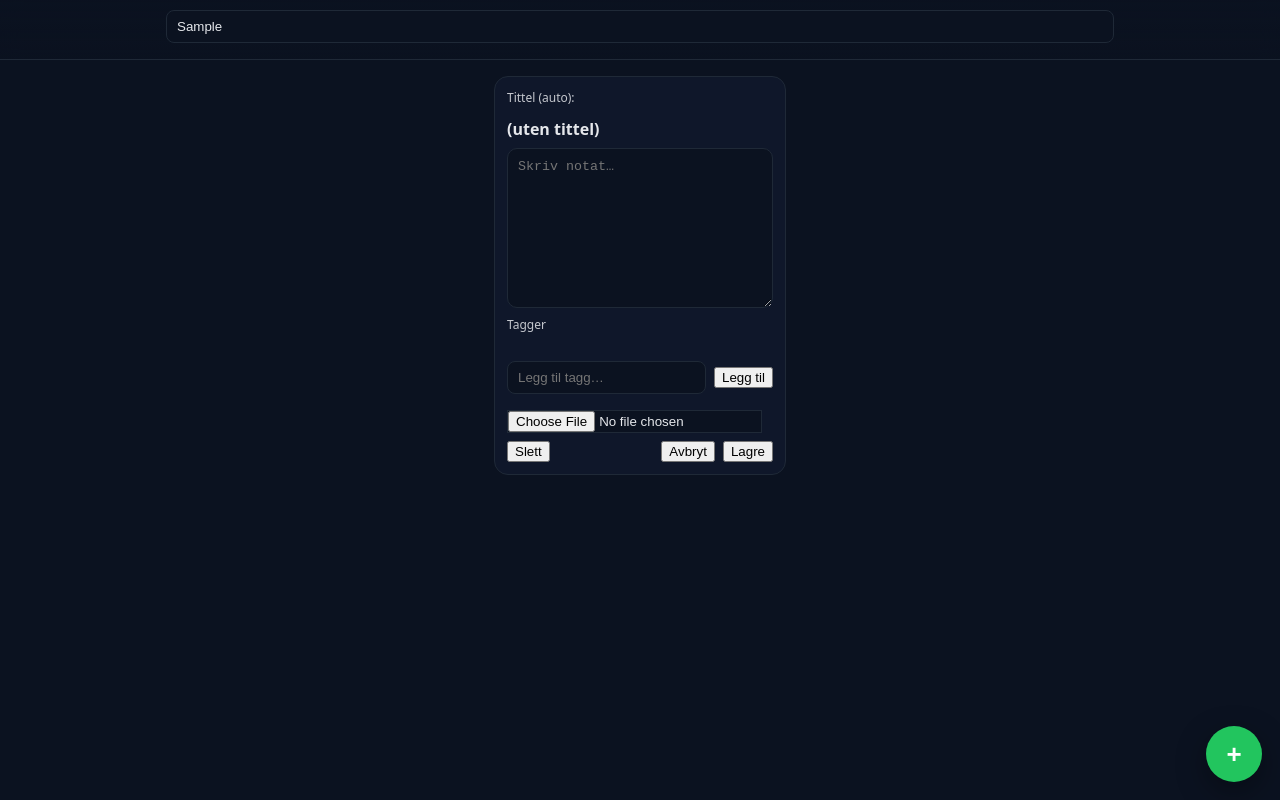
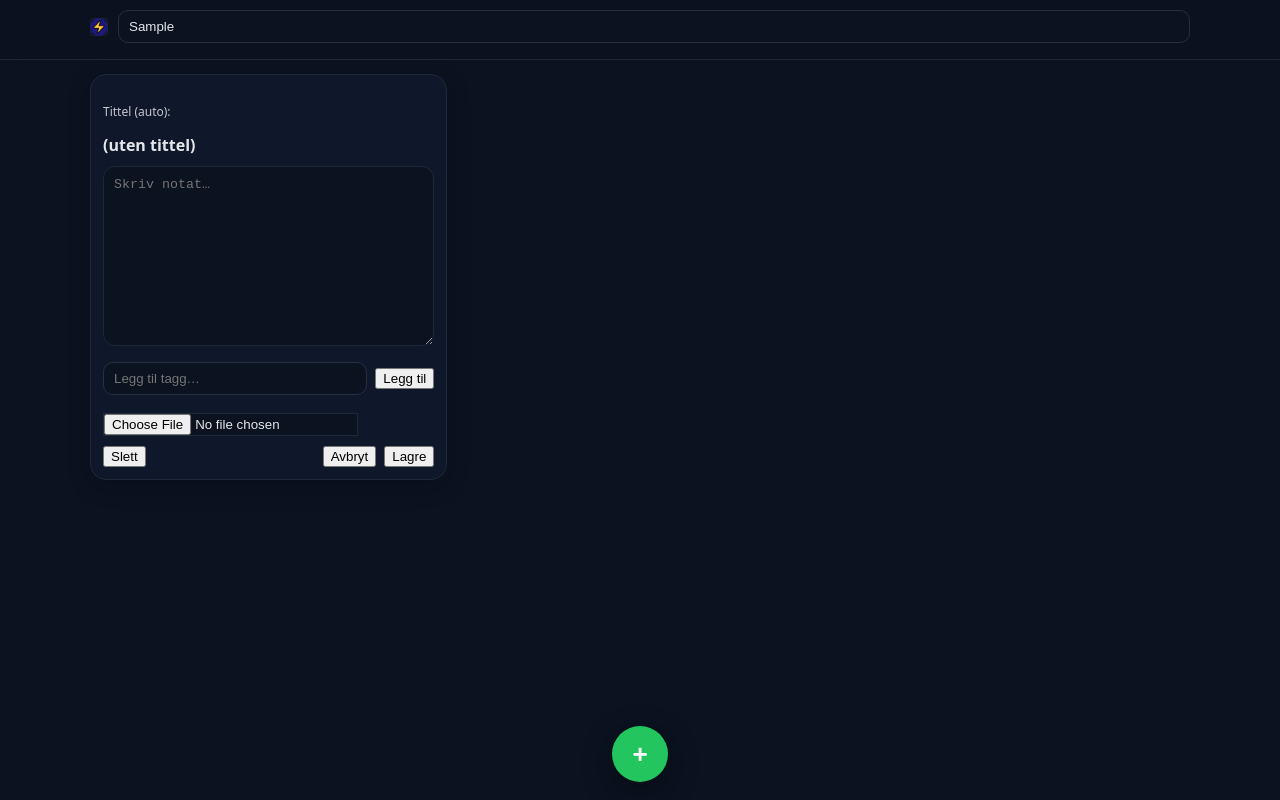
Before and after one commit to heartbar369/storm, a React (Vite) app: page / in a window 1280 px wide. Both pictures are taken after typing "Sample" into the empty fields and a click on the button "Nytt notat". Built offline with nearby package versions, Linux system fonts and the light colour scheme.

Commit message:
build: fix postcss esm config

```diff
--- a/src/App.tsx
+++ b/src/App.tsx
@@ -13,12 +13,27 @@ function useDebouncedSave(notes: Note[]) {
   useEffect(() => { save(notes); }, [notes, save]);
 }
 
+/** Stopwords (no/en – enkel liste) */
+const STOP = new Set([
+  'og','i','på','til','det','en','et','jeg','du','vi','dere','er','som','av','med','for','ikke','å','eller','men','de','der','den','det','the','a','an','of','in','on','to','is','are','be','as','at','by','for','and','or','not'
+]);
+
+/** Tokenizer av brødtekst */
+function extractTokens(text: string): string[] {
+  const m = text.toLowerCase().match(/[\p{L}\p{N}_-]+/gu) || [];
+  return m.filter(w =>
+    w.length >= 2 &&
+    !STOP.has(w) &&
+    !/^\d+$/.test(w)
+  );
+}
+
 function TagPill({ tag, onClick, onRemove, asButton = true }: { tag: string; onClick?: () => void; onRemove?: () => void; asButton?: boolean }) {
   const bg = ensureContrastBgForWhite(colorForTag(tag));
   const El: any = asButton ? 'button' : 'span';
   return (
     <El className="tagpill" style={{ background: bg }} onClick={onClick}>
-      <span>#{tag}</span>
+      <span>{tag}</span>
       {onRemove && <span className="x" onClick={(e) => { e.stopPropagation(); onRemove(); }}>×</span>}
     </El>
   );
@@ -31,17 +46,9 @@ function useNotes() {
 }
 
 function TopBar({
-  notes,
-  selected,
-  setSelected,
-  draftOpen,
-  onAddTagToDraft
+  notes, selected, setSelected, draftOpen, onAddTagToDraft
 }: {
-  notes: Note[];
-  selected: string[];
-  setSelected: (tags: string[]) => void;
-  draftOpen: boolean;
-  onAddTagToDraft: (t: string) => void;
+  notes: Note[]; selected: string[]; setSelected: (tags: string[]) => void; draftOpen: boolean; onAddTagToDraft: (t: string) => void;
 }) {
   const [input, setInput] = useState('');
   const baseScores = useMemo(() => tagBaseScores(notes), [notes]);
@@ -61,12 +68,10 @@ function TopBar({
     setSelected(selected.includes(t) ? selected.filter(x => x !== t) : [...selected, t]);
     window.scrollTo({ top: 0, behavior: 'smooth' });
   }
-
   function onEnter() {
     const top = (typeahead[0] || input.trim());
     if (!top) return;
-    if (draftOpen) onAddTagToDraft(top);
-    else toggleFilterTag(top);
+    if (draftOpen) onAddTagToDraft(top); else toggleFilterTag(top);
     setInput('');
   }
 
@@ -74,16 +79,24 @@ function TopBar({
     <div className="topbar">
       <div className="topbar-inner">
         <div className="row" style={{ gap: 10 }}>
+          {/* Valgte filter-tagger */}
           {selected.map(t => (
             <TagPill key={t} tag={t} onClick={() => toggleFilterTag(t)} onRemove={() => toggleFilterTag(t)} />
           ))}
-          <input className="input" placeholder={draftOpen ? 'Legg til tagg i notat…' : 'Søk/velg tagg…'} value={input}
+
+          {/* Lite ikon + søk/input */}
+          <img className="logo" src="/icons/icon-192.png" alt="Storm" />
+          <input
+            className="input"
+            placeholder={draftOpen ? 'Legg til tagg i notat…' : 'Søk/velg tagg…'}
+            value={input}
             onChange={(e) => setInput(e.target.value)}
-            onKeyDown={(e) => { if (e.key === 'Enter') onEnter(); }} />
-          {selected.length > 0 && (
-            <button className="clear" onClick={() => setSelected([])}>Tøm</button>
-          )}
+            onKeyDown={(e) => { if (e.key === 'Enter') onEnter(); }}
+          />
+
+          {selected.length > 0 && <button className="clear" onClick={() => setSelected([])}>Tøm</button>}
         </div>
+
         {input && (
           <div className="topbar-suggest-list">
             {typeahead.map(t => (
@@ -103,13 +116,11 @@ function TopBar({
   );
 }
 
+/* Lesekort: tagger over innholdet */
 function ReadCard({ note, onEdit, onClickTag }: { note: Note; onEdit: () => void; onClickTag: (t: string) => void; }) {
   const bodyPreview = note.body.split(/\r\n|\n|\r|\u2028|\u2029/).join('\n');
   return (
     <div className="card">
-      {note.image && <img src={note.image} alt="" />}
-      <h3>{note.title || '(uten tittel)'}</h3>
-      <p>{bodyPreview}</p>
       <div className="tags">
         {note.tags.map(t => (
           <span key={t} onClick={(e) => { e.stopPropagation(); onClickTag(t); }}>
@@ -117,6 +128,9 @@ function ReadCard({ note, onEdit, onClickTag }: { note: Note; onEdit: () => void
           </span>
         ))}
       </div>
+      {note.image && <img src={note.image} alt="" />}
+      <h3>{note.title || '(uten tittel)'}</h3>
+      <p>{bodyPreview}</p>
       <div className="edit-actions">
         <button className="ghost" onClick={onEdit}>Rediger</button>
         <span className="small">Oppdatert: {new Date(note.updatedAt || note.createdAt).toLocaleString()}</span>
@@ -125,17 +139,10 @@ function ReadCard({ note, onEdit, onClickTag }: { note: Note; onEdit: () => void
   );
 }
 
+/* Redigeringskort: tagger over textarea + live forslag under */
 function EditCard({
-  note,
-  onSave,
-  onDelete,
-  onCancel
-}: {
-  note: Note;
-  onSave: (n: Note) => void;
-  onDelete: (id: string) => void;
-  onCancel: () => void;
-}) {
+  note, onSave, onDelete, onCancel
+}: { note: Note; onSave: (n: Note) => void; onDelete: (id: string) => void; onCancel: () => void; }) {
   const [body, setBody] = useState(note.body);
   const [tags, setTags] = useState<string[]>(note.tags);
   const [tagInput, setTagInput] = useState('');
@@ -145,36 +152,40 @@ function EditCard({
   const [cursorWord, setCursorWord] = useState<string | null>(null);
 
   useEffect(() => { setBody(note.body); setTags(note.tags); setImage(note.image); }, [note.id]);
-
   const title = useMemo(() => computedTitleFromBody(body), [body]);
 
-  // All tags in storage (for suggestions)
-  const candidateTags = useMemo(() => {
-    const all = new Set<string>();
+  // Tidligere lagrede tagger (fra alle notater), minus de vi allerede har
+  const knownTags = useMemo(() => {
+    const s = new Set<string>();
     try {
       const raw = localStorage.getItem('storm_notes');
       if (raw) {
-        const arr = JSON.parse(raw) as Note[];
-        for (const n of arr) for (const t of n.tags) all.add(t);
+        (JSON.parse(raw) as Note[]).forEach(n => n.tags.forEach(t => s.add(t)));
       }
     } catch {}
-    return Array.from(all).filter(t => !tags.includes(t));
+    tags.forEach(t => s.delete(t));
+    return s;
   }, [tags]);
 
-  // Frequency map
-  const freq: Record<string, number> = useMemo(() => {
+  // Frekvens for kjent tag i alle notater (for boost)
+  const knownFreq: Record<string, number> = useMemo(() => {
     const f: Record<string, number> = {};
     try {
       const raw = localStorage.getItem('storm_notes');
       if (raw) {
-        const arr = JSON.parse(raw) as Note[];
-        for (const n of arr) for (const t of n.tags) f[t] = (f[t] || 0) + 1;
+        (JSON.parse(raw) as Note[]).forEach(n => n.tags.forEach(t => { f[t] = (f[t] || 0) + 1; }));
       }
     } catch {}
     return f;
   }, []);
 
-  // Simple co-occurrence proxy to current tags
+  const tokens = useMemo(() => extractTokens(body), [body]);
+  const tokenFreq: Record<string, number> = useMemo(() => {
+    const f: Record<string, number> = {};
+    for (const w of tokens) f[w] = (f[w] || 0) + 1;
+    return f;
+  }, [tokens]);
+
   const coScore = (t: string) => tags.reduce((s, ex) => s + (ex && t ? 1 : 0), 0);
 
   function addTag(t: string) {
@@ -199,7 +210,7 @@ function EditCard({
     onSave({ ...note, body, title, tags, image, updatedAt: Date.now() });
   }
 
-  // Extract word at cursor
+  // Word ved markør / seleksjon → chip for "legg til tagg"
   function getWordAt(text: string, pos: number) {
     const left = text.slice(0, pos);
     const right = text.slice(pos);
@@ -208,16 +219,13 @@ function EditCard({
     const word = ((leftMatch?.[0] || '') + (rightMatch?.[0] || '')) || '';
     return word.trim();
   }
-
   function handleSelectOrInput() {
-    const ta = textRef.current;
-    if (!ta) return;
+    const ta = textRef.current; if (!ta) return;
     const start = ta.selectionStart ?? 0;
     const end = ta.selectionEnd ?? 0;
     if (end > start) {
-      const sel = ta.value.slice(start, end).trim();
-      const clean = sel.replace(/^[#]+/, '').slice(0, 40);
-      setSelectedWord(clean || null);
+      const sel = ta.value.slice(start, end).trim().replace(/^[#]+/, '').slice(0, 40);
+      setSelectedWord(sel || null);
     } else {
       setSelectedWord(null);
       const w = getWordAt(ta.value, start);
@@ -225,29 +233,60 @@ function EditCard({
     }
   }
 
-  // Suggestions from tagInput box (explicit) + contextual based on cursorWord
-  const inputSuggestions = useMemo(() => {
-    const q = tagInput.trim().toLowerCase();
-    if (!q) return [] as string[];
-    const score = (t: string) => (freq[t] || 0) + 3 * coScore(t) + (t.toLowerCase().startsWith(q) ? 2 : (t.toLowerCase().includes(q) ? 0.5 : 0));
-    const pool = candidateTags.filter(t => t.toLowerCase().includes(q));
-    return pool.sort((a,b)=> score(b)-score(a)).slice(0, 10);
-  }, [tagInput, candidateTags, freq, tags]);
+  // Live forslag: (1) smarte forslag fra brødtekst, (2) kontekst ved markøren, (3) eksplisitt input-boks
+  const smartSuggestions = useMemo(() => {
+    // Kandidater = ord i teksten + kjente tagger som overlapper ordene
+    const fromText = Object.keys(tokenFreq);
+    const set = new Set<string>(fromText);
+    // inkluder kjente tagger
+    knownTags.forEach(t => set.add(t));
+
+    // score: freq i tekst + boost for eksisterende tagger + co-occurrence + liten lengdebonus
+    const score = (t: string) =>
+      (tokenFreq[t] || 0) * 1.0 +
+      (knownFreq[t] ? 3 : 0) +
+      coScore(t) * 2 +
+      Math.min(0.4, Math.max(0, (t.length - 2)) * 0.02);
+
+    const out = Array.from(set)
+      .filter(t => !tags.includes(t))
+      .sort((a,b) => score(b) - score(a))
+      .slice(0, 10);
+    return out;
+  }, [tokenFreq, knownTags, knownFreq, tags]);
 
   const contextualSuggestions = useMemo(() => {
     const w = (cursorWord || '').toLowerCase();
     if (!w || w.length < 2) return [] as string[];
-    const score = (t: string) => (freq[t] || 0) + 2 * coScore(t) + (t.toLowerCase().startsWith(w) ? 2 : (t.toLowerCase().includes(w) ? 0.5 : 0));
-    const pool = candidateTags.filter(t => t.toLowerCase().includes(w));
+    const pool = Array.from(knownTags).filter(t => t.toLowerCase().includes(w));
+    // Boost prefix
+    const score = (t: string) => (knownFreq[t] || 0) + (t.toLowerCase().startsWith(w) ? 2 : (t.toLowerCase().includes(w) ? 0.5 : 0)) + coScore(t);
     return pool.sort((a,b)=> score(b)-score(a)).slice(0, 8);
-  }, [cursorWord, candidateTags, freq, tags]);
+  }, [cursorWord, knownTags, knownFreq, tags]);
+
+  const inputSuggestions = useMemo(() => {
+    const q = tagInput.trim().toLowerCase();
+    if (!q) return [] as string[];
+    const pool = Array.from(knownTags).filter(t => t.toLowerCase().includes(q));
+    const score = (t: string) => (knownFreq[t] || 0) + 3 * coScore(t) + (t.toLowerCase().startsWith(q) ? 2 : (t.toLowerCase().includes(q) ? 0.5 : 0));
+    return pool.sort((a,b)=> score(b)-score(a)).slice(0, 10);
+  }, [tagInput, knownTags, knownFreq, tags]);
 
   return (
     <div className="editcard">
+      {/* TAGGER OVER NOTATET */}
+      <div className="tags">
+        {tags.map(t => (<TagPill key={t} tag={t} onRemove={() => removeTag(t)} />))}
+      </div>
+
+      {/* BILDE */}
       {image && <img src={image} alt="" />}
+
+      {/* TITTEL */}
       <div className="small">Tittel (auto):</div>
       <div style={{ fontWeight: 700, marginTop: 4 }}>{title || '(uten tittel)'}</div>
 
+      {/* BODY */}
       <textarea
         ref={textRef}
         value={body}
@@ -255,32 +294,37 @@ function EditCard({
         onSelect={handleSelectOrInput}
         onKeyUp={handleSelectOrInput}
         placeholder="Skriv notat…"
-        style={{ width: '100%', minHeight: 160, padding: 10, borderRadius: 10 }}
+        style={{ width: '100%', minHeight: 180, padding: 10, borderRadius: 12 }}
       />
 
-      {/* Quick action when selecting a word */}
+      {/* RASK CHIP PÅ MARKERT ORD */}
       {selectedWord && selectedWord.length > 0 && (
         <div className="suggestion-bar">
-          <button className="suggestion-pill" onClick={() => { addTag(selectedWord); setSelectedWord(null); }}>Legg til tagg: {selectedWord}</button>
+          <button className="suggestion-pill" onClick={() => { addTag(selectedWord); setSelectedWord(null); }}>
+            Legg til tagg: {selectedWord}
+          </button>
         </div>
       )}
 
-      {/* Contextual suggestions while typing */}
-      {contextualSuggestions.length > 0 && (
+      {/* LIVE FORSLAG RETT UNDER NOTATET (fra tekst + kjente tagger) */}
+      {smartSuggestions.length > 0 && (
         <div className="suggestion-bar">
-          {contextualSuggestions.map(t => (
-            <button key={t} className="suggestion-pill" onClick={() => addTag(t)}>#{t}</button>
+          {smartSuggestions.map(t => (
+            <button key={t} className="suggestion-pill" onClick={() => addTag(t)}>{t}</button>
           ))}
         </div>
       )}
 
-      <div className="small">Tagger</div>
-      <div className="tag-suggestion-list">
-        {tags.map(t => (
-          <TagPill key={t} tag={t} onRemove={() => removeTag(t)} />
-        ))}
-      </div>
+      {/* KONTEKST BASERT PÅ ORD VED MARKØREN */}
+      {contextualSuggestions.length > 0 && (
+        <div className="suggestion-bar">
+          {contextualSuggestions.map(t => (
+            <button key={t} className="suggestion-pill" onClick={() => addTag(t)}>{t}</button>
+          ))}
+        </div>
+      )}
 
+      {/* EKSPISITT INPUTBOKS FOR TAGG */}
       <div className="row" style={{ marginTop: 6 }}>
         <input className="input" placeholder="Legg til tagg…" value={tagInput}
           onChange={(e) => setTagInput(e.target.value)}
@@ -288,17 +332,19 @@ function EditCard({
         <button className="ghost" onClick={() => addTag(tagInput)}>Legg til</button>
       </div>
       {inputSuggestions.length > 0 && (
-        <div className="tag-suggestion-list">
+        <div className="suggestion-bar">
           {inputSuggestions.map(t => (
-            <TagPill key={t} tag={t} onClick={() => addTag(t)} />
+            <button key={t} className="suggestion-pill" onClick={() => addTag(t)}>{t}</button>
           ))}
         </div>
       )}
 
+      {/* BILDEVELGER */}
       <div className="row" style={{ marginTop: 8 }}>
         <input id="filepick" type="file" accept="image/*" onChange={onPickFile} />
       </div>
 
+      {/* HANDLINGER */}
       <div className="edit-actions">
         <button className="ghost" onClick={() => onDelete(note.id)}>Slett</button>
         <div style={{ display: 'flex', gap: 8 }}>
@@ -317,8 +363,11 @@ export default function App() {
 
   const { direct, related } = useMemo(() => directAndRelatedNotes(notes, selected), [notes, selected]);
 
-  // Feed order: oldest -> newest (newest at the bottom)
-  const baseOrder = useMemo(() => notes.slice().sort((a,b)=> (a.updatedAt||a.createdAt)-(b.updatedAt||b.createdAt)), [notes]);
+  // Feed: eldst øverst → nyest nederst
+  const baseOrder = useMemo(
+    () => notes.slice().sort((a,b)=> (a.updatedAt||a.createdAt)-(b.updatedAt||b.createdAt)),
+    [notes]
+  );
 
   const visible = useMemo(() => {
     if (selected.length === 0) return baseOrder;
@@ -330,21 +379,17 @@ export default function App() {
   function addNote() {
     const now = Date.now();
     const n: Note = { id: uid(), title: '', body: '', tags: selected.slice(), createdAt: now, updatedAt: now };
-    // push to the end (newest at bottom)
-    setNotes([...notes, n]);
+    setNotes([...notes, n]);        // nederst i feed
     setEditingId(n.id);
   }
-
   function saveNote(n: Note) {
     setNotes(notes.map(x => x.id === n.id ? n : x));
     setEditingId(null);
   }
-
   function deleteNote(id: string) {
     setNotes(notes.filter(n => n.id !== id));
     setEditingId(null);
   }
-
   function addTagToDraft(t: string) {
     if (!editingId) return;
     const tag = t.trim(); if (!tag) return;
@@ -353,7 +398,13 @@ export default function App() {
 
   return (
     <div className="app">
-      <TopBar notes={notes} selected={selected} setSelected={setSelected} draftOpen={!!editingId} onAddTagToDraft={addTagToDraft} />
+      <TopBar
+        notes={notes}
+        selected={selected}
+        setSelected={setSelected}
+        draftOpen={!!editingId}
+        onAddTagToDraft={addTagToDraft}
+      />
 
       <div className="container">
         {selected.length > 0 && (
@@ -365,9 +416,18 @@ export default function App() {
           {visible.map(n => (
             <div key={n.id}>
               {editingId === n.id ? (
-                <EditCard note={n} onSave={saveNote} onDelete={deleteNote} onCancel={() => setEditingId(null)} />
+                <EditCard
+                  note={n}
+                  onSave={saveNote}
+                  onDelete={deleteNote}
+                  onCancel={() => setEditingId(null)}
+                />
               ) : (
-                <ReadCard note={n} onEdit={() => setEditingId(n.id)} onClickTag={(t) => setSelected(prev => prev.includes(t) ? prev : [...prev, t])} />
+                <ReadCard
+                  note={n}
+                  onEdit={() => setEditingId(n.id)}
+                  onClickTag={(t) => setSelected(prev => prev.includes(t) ? prev : [...prev, t])}
+                />
               )}
             </div>
           ))}
--- a/src/index.css
+++ b/src/index.css
@@ -5,6 +5,10 @@
   --text: #e5e7eb;
   --text-dim: #cbd5e1;
   --accent: #22d3ee;
+
+  /* Layout-synk: lik bredde/padding for topbar og innhold */
+  --page-max: 1100px;
+  --page-pad: 14px;
 }
 * { box-sizing: border-box; }
 html, body, #root { height: 100%; }
@@ -20,20 +24,32 @@ input, textarea { color: var(--text); background: #0b1220; border: 1px solid var
 .app {
   display: flex; flex-direction: column; min-height: 100%;
 }
+
+/* TOP BAR */
 .topbar {
   position: sticky; top: 0; z-index: 10;
   background: linear-gradient(180deg, rgba(11,18,32,.95), rgba(11,18,32,.75));
   backdrop-filter: blur(10px);
   border-bottom: 1px solid var(--muted);
 }
-.topbar-inner { max-width: 980px; margin: 0 auto; padding: 10px 16px; }
+.topbar-inner {
+  width: min(var(--page-max), 100% - var(--page-pad)*2);
+  margin: 0 auto; padding: 10px 0;
+}
 .row { display: flex; gap: 8px; align-items: center; flex-wrap: wrap; }
 .input {
-  flex: 1; padding: 8px 10px; border-radius: 8px; outline: none; min-width: 180px;
+  flex: 1; padding: 8px 10px; border-radius: 10px; outline: none; min-width: 180px;
+  border: 1px solid #263043;
 }
+.logo {
+  width: 18px; height: 18px; border-radius: 4px; display: inline-block;
+  box-shadow: 0 0 0 1px rgba(255,255,255,.08) inset;
+}
+
 .tagpill {
   display: inline-flex; align-items: center; gap: 6px;
   padding: 6px 10px; border-radius: 999px; color: #fff; font-weight: 600; border: none;
+  box-shadow: 0 1px 0 rgba(0,0,0,.3) inset, 0 6px 14px rgba(0,0,0,.12);
 }
 .tagpill .x { opacity: .85; font-weight: 700; }
 .tagpill .x:hover { opacity: 1; }
@@ -41,40 +57,57 @@ input, textarea { color: var(--text); background: #0b1220; border: 1px solid var
   display: flex; gap: 6px; flex-wrap: wrap; margin-top: 6px;
 }
 
-.container { max-width: 980px; margin: 0 auto; padding: 16px; }
+/* PAGE CONTAINER (samme bredde/padding som topbar) */
+.container {
+  width: min(var(--page-max), 100% - var(--page-pad)*2);
+  margin: 0 auto; padding: 14px 0;
+}
+
+/* SMALL CONTROLS */
 .controls { display: flex; align-items: center; gap: 8px; margin: 12px 0; }
-.clear { background: #ef4444; border: none; color: #fff; padding: 6px 10px; border-radius: 8px; }
+.clear { background: #ef4444; border: none; color: #fff; padding: 6px 10px; border-radius: 10px; }
 
-.feed { display: grid; grid-template-columns: repeat(auto-fill, minmax(280px, 1fr)); gap: 12px; margin-bottom: 80px; }
-.card {
-  background: var(--panel); border: 1px solid var(--muted); border-radius: 14px; padding: 12px; display: flex; flex-direction: column; gap: 8px;
+/* FEED */
+.feed {
+  display: grid; grid-template-columns: repeat(auto-fill, minmax(300px, 1fr));
+  gap: 14px; margin-bottom: 90px;
+}
+.card, .editcard {
+  background: var(--panel);
+  border: 1px solid var(--muted);
+  border-radius: 16px;
+  padding: 12px;
+  display: flex; flex-direction: column; gap: 10px;
+  box-shadow: 0 6px 24px rgba(0,0,0,.18);
 }
 .card:hover { border-color: #334155; }
 .card h3 { margin: 0; font-size: 18px; }
 .card p { margin: 0; color: var(--text-dim); }
-.card .tags { display: flex; gap: 6px; flex-wrap: wrap; margin-top: 4px; }
-.card img { width: 100%; height: auto; border-radius: 10px; border: 1px solid var(--muted); }
 
+/* TAGS – vises over notatet */
+.card .tags, .editcard .tags {
+  display: flex; gap: 6px; flex-wrap: wrap; margin: 2px 0 4px;
+}
+
+/* BILDER: passer på skjermen */
+.card img, .editcard img {
+  width: 100%; height: auto; border-radius: 12px; border: 1px solid var(--muted);
+  max-height: 60vh; object-fit: contain; background: #0b1220;
+}
+
+/* FAB – midtstilt nederst */
 .fab {
-  position: fixed; right: 18px; bottom: 18px; z-index: 20;
+  position: fixed; left: 50%; transform: translateX(-50%); bottom: 18px; z-index: 20;
   width: 56px; height: 56px; border-radius: 999px; display: grid; place-items: center;
   color: #fff; font-size: 26px; font-weight: 700; border: none; background: #22c55e;
   box-shadow: 0 10px 30px rgba(0,0,0,.35);
 }
 
-/* (Tidligere modal beholdes for ev. gjenbruk; ikke i bruk nå) */
-.modal {
-  position: fixed; inset: 0; z-index: 30; display: grid; place-items: center;
-  background: rgba(0,0,0,.5);
-}
-.sheet {
-  width: min(860px, 95vw); max-height: 90vh; overflow: auto; padding: 16px; border-radius: 16px;
-  background: var(--panel); border: 1px solid var(--muted);
-}
+/* (Ikke i bruk nå, beholdt) */
+.modal { position: fixed; inset: 0; z-index: 30; display: grid; place-items: center; background: rgba(0,0,0,.5); }
+.sheet { width: min(860px, 95vw); max-height: 90vh; overflow: auto; padding: 16px; border-radius: 16px; background: var(--panel); border: 1px solid var(--muted); }
 .sheet .row { align-items: flex-start; }
-.sheet textarea {
-  width: 100%; min-height: 200px; padding: 10px; border-radius: 10px; resize: vertical;
-}
+.sheet textarea { width: 100%; min-height: 200px; padding: 10px; border-radius: 10px; resize: vertical; }
 .sheet .actions { display: flex; gap: 8px; justify-content: space-between; align-items: center; margin-top: 10px; }
 .sheet .ghost { background: transparent; border: 1px solid var(--muted); color: var(--text); padding: 6px 10px; border-radius: 8px; }
 .sheet .primary { background: #3b82f6; color: #fff; border: none; padding: 8px 12px; border-radius: 8px; }
@@ -82,16 +115,7 @@ input, textarea { color: var(--text); background: #0b1220; border: 1px solid var
 .small { font-size: 12px; opacity: .85; }
 .hr { height: 1px; background: var(--muted); margin: 10px 0; border: 0; }
 
-/* Inline editor (nytt) */
-.editcard {
-  background: var(--panel);
-  border: 1px solid var(--muted);
-  border-radius: 14px;
-  padding: 12px;
-  display: flex;
-  flex-direction: column;
-  gap: 8px;
-}
+/* Inline editor */
 .edit-actions { display: flex; gap: 8px; justify-content: space-between; align-items: center; }
 .suggestion-bar { display: flex; gap: 6px; flex-wrap: wrap; }
-.suggestion-pill { border: 1px solid var(--muted); border-radius: 999px; padding: 4px 8px; }
+.suggestion-pill { border: 1px solid var(--muted); border-radius: 999px; padding: 4px 8px; background: #101a2e; }
```
